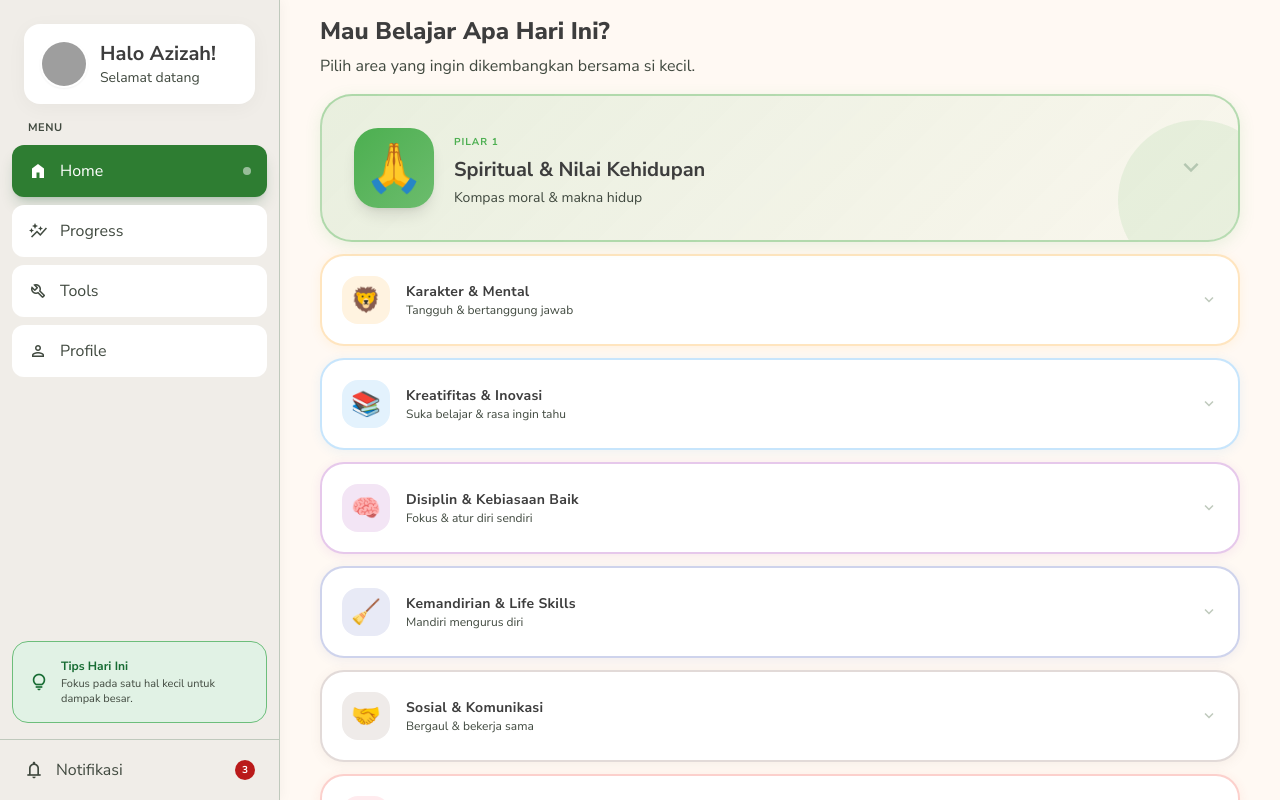
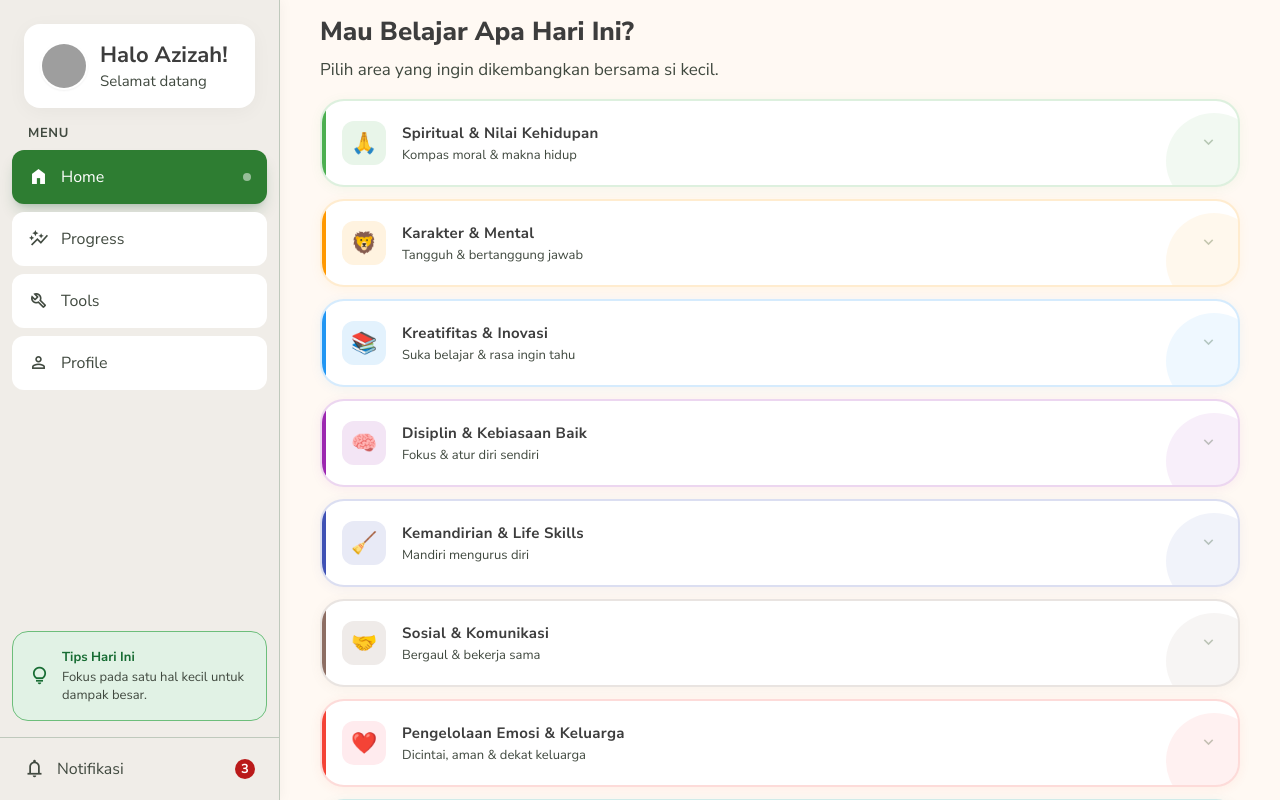
Before and after one commit to itoktoni/langkahkecil, a Vue app: page / in a window 1280 px wide. Shown: the top 800 px of the page. Built offline with nearby package versions, Linux system fonts and the light colour scheme; grey boxes are pictures that could not be loaded.

Commit message:
simplify

```diff
--- a/src/assets/main.css
+++ b/src/assets/main.css
@@ -2,11 +2,25 @@
 @tailwind components;
 @tailwind utilities;
 
-body {
-  font-family: 'Nunito Sans', sans-serif;
-  -webkit-tap-highlight-color: transparent;
-  background-color: #FFF9F3;
-  margin: 0;
+@layer base {
+  html {
+    font-size: 16px;
+    -webkit-text-size-adjust: 100%;
+  }
+  body {
+    font-family: 'Nunito Sans', sans-serif;
+    font-size: 1rem;
+    -webkit-tap-highlight-color: transparent;
+    background-color: #FFF9F3;
+    margin: 0;
+  }
+  .text-xs { font-size: 13px !important; line-height: 18px !important; }
+  .text-sm { font-size: 15px !important; line-height: 22px !important; }
+  .text-base { font-size: 17px !important; line-height: 26px !important; }
+  .text-lg { font-size: 19px !important; line-height: 28px !important; }
+  .text-xl { font-size: 21px !important; line-height: 30px !important; }
+  .text-2xl { font-size: 25px !important; line-height: 34px !important; }
+  .text-3xl { font-size: 31px !important; line-height: 38px !important; }
 }
 
 .material-symbols-outlined {
--- a/src/components/AktivitasPage.vue
+++ b/src/components/AktivitasPage.vue
@@ -25,7 +25,7 @@
             {{ aktivitasData[0].emoji }}
           </div>
           <div class="flex-1 min-w-0">
-            <span class="text-[10px] font-bold uppercase tracking-widest" :style="{ color: aktivitasData[0].color }">Populer</span>
+            <span class="text-xs font-bold uppercase tracking-widest" :style="{ color: aktivitasData[0].color }">Populer</span>
             <h3 class="font-headline-md text-headline-md text-text-main mt-1">{{ aktivitasData[0].title }}</h3>
             <p class="text-sm text-on-surface-variant mt-1 line-clamp-2">{{ aktivitasData[0].desc }}</p>
           </div>
@@ -50,7 +50,7 @@
             <span class="material-symbols-outlined text-outline-variant group-hover:text-primary transition-colors text-lg">chevron_right</span>
           </div>
           <h3 class="font-label-lg text-label-lg text-text-main mb-1">{{ item.title }}</h3>
-          <p class="text-[11px] leading-snug text-on-surface-variant line-clamp-2 mt-auto">{{ item.desc }}</p>
+          <p class="text-xs leading-snug text-on-surface-variant line-clamp-2 mt-auto">{{ item.desc }}</p>
         </div>
       </div>
     </div>
--- a/src/components/AppHeader.vue
+++ b/src/components/AppHeader.vue
@@ -41,7 +41,7 @@
               <span class="material-symbols-outlined text-primary text-xl">lightbulb</span>
               <div>
                 <p class="text-xs font-bold text-primary">Tips Hari Ini</p>
-                <p class="text-[11px] text-on-surface-variant leading-snug mt-0.5">Fokus pada satu hal kecil untuk dampak besar.</p>
+                <p class="text-xs text-on-surface-variant leading-snug mt-0.5">Fokus pada satu hal kecil untuk dampak besar.</p>
               </div>
             </div>
           </div>
@@ -49,7 +49,7 @@
             <div class="flex items-center gap-3 px-6 py-4">
               <span class="material-symbols-outlined text-on-surface-variant text-xl">notifications</span>
               <span class="font-label-lg text-on-surface-variant">Notifikasi</span>
-              <span class="ml-auto w-5 h-5 rounded-full bg-error text-on-error text-[10px] font-bold flex items-center justify-center">3</span>
+              <span class="ml-auto w-5 h-5 rounded-full bg-error text-on-error text-xs font-bold flex items-center justify-center">3</span>
             </div>
           </div>
         </div>
--- a/src/components/AppSidebar.vue
+++ b/src/components/AppSidebar.vue
@@ -15,7 +15,7 @@
     </div>
 
     <div class="px-4 mb-2">
-      <p class="text-[11px] font-bold text-on-surface-variant uppercase tracking-wider px-3">Menu</p>
+      <p class="text-xs font-bold text-on-surface-variant uppercase tracking-wider px-3">Menu</p>
     </div>
 
     <nav class="flex-1 px-3 space-y-2">
@@ -38,7 +38,7 @@
         <span class="material-symbols-outlined text-primary text-xl">lightbulb</span>
         <div>
           <p class="text-xs font-bold text-primary">Tips Hari Ini</p>
-          <p class="text-[11px] text-on-surface-variant leading-snug mt-0.5">Fokus pada satu hal kecil untuk dampak besar.</p>
+          <p class="text-xs text-on-surface-variant leading-snug mt-0.5">Fokus pada satu hal kecil untuk dampak besar.</p>
         </div>
       </div>
     </div>
@@ -47,7 +47,7 @@
       <div class="flex items-center gap-3 px-6 py-4">
         <span class="material-symbols-outlined text-on-surface-variant text-xl">notifications</span>
         <span class="font-label-lg text-on-surface-variant">Notifikasi</span>
-        <span class="ml-auto w-5 h-5 rounded-full bg-error text-on-error text-[10px] font-bold flex items-center justify-center">3</span>
+        <span class="ml-auto w-5 h-5 rounded-full bg-error text-on-error text-xs font-bold flex items-center justify-center">3</span>
       </div>
     </div>
   </aside>
--- a/src/components/PilarTab.vue
+++ b/src/components/PilarTab.vue
@@ -9,39 +9,21 @@
         <p class="font-body-md text-body-md text-on-surface-variant">Pilih area yang ingin dikembangkan bersama si kecil.</p>
       </section>
 
-      <template v-for="(pilar, index) in pilars" :key="pilar.key">
-        <div v-if="index === 0"
-          class="bento-card group relative overflow-hidden rounded-[32px] cursor-pointer transition-all hover:shadow-xl border-2 mb-3"
-          :style="{ background: `linear-gradient(135deg, ${pilar.color}20, ${pilar.color}08)`, borderColor: selectedPilar === pilar.key ? pilar.color : `${pilar.color}60`, boxShadow: selectedPilar === pilar.key ? `0 8px 32px ${pilar.color}40` : `0 4px 16px ${pilar.color}20` }"
+      <template v-for="pilar in pilars" :key="pilar.key">
+        <div
+          class="bento-card group relative bg-white rounded-[24px] soft-shadow overflow-hidden cursor-pointer transition-all hover:shadow-xl border-2 mb-3"
+          :style="{ borderColor: selectedPilar === pilar.key ? pilar.color : pilar.color + '30', boxShadow: selectedPilar === pilar.key ? `0 6px 24px ${pilar.color}40` : `0 2px 12px ${pilar.color}10` }"
           @click="togglePilar(pilar.key)">
-          <div class="flex items-center gap-5 p-6 md:p-8">
-            <div class="w-20 h-20 rounded-[24px] flex items-center justify-center text-5xl shrink-0 shadow-lg"
-              :style="{ background: `linear-gradient(135deg, ${pilar.color}, ${pilar.color}CC)` }">
-              {{ pilar.emoji }}
-            </div>
-            <div class="flex-1 min-w-0">
-              <span class="text-[10px] font-bold uppercase tracking-widest" :style="{ color: pilar.color }">Pilar 1</span>
-              <h3 class="font-headline-md text-headline-md text-text-main mt-1">{{ pilar.title }}</h3>
-              <p class="text-sm text-on-surface-variant mt-1">{{ pilar.subtitle }}</p>
-            </div>
-            <span class="material-symbols-outlined text-3xl text-outline-variant group-hover:text-primary transition-all shrink-0"
-              :class="{ 'rotate-180': selectedPilar === pilar.key }">expand_more</span>
-          </div>
-          <div class="absolute -bottom-10 -right-10 w-40 h-40 rounded-full opacity-10" :style="{ background: pilar.color }"></div>
-        </div>
-
-        <div v-else
-          class="bento-card group bg-white rounded-[24px] soft-shadow overflow-hidden cursor-pointer transition-all hover:shadow-xl border-2 mb-3"
-          :style="{ borderColor: selectedPilar === pilar.key ? pilar.color : pilar.color + '40', boxShadow: selectedPilar === pilar.key ? `0 6px 24px ${pilar.color}40` : `0 2px 12px ${pilar.color}15` }"
-          @click="togglePilar(pilar.key)">
-          <div class="flex items-center gap-4 p-4 md:p-5">
-            <div class="w-12 h-12 rounded-[16px] flex items-center justify-center text-2xl shrink-0"
-              :style="{ background: pilar.bg }">
+          <div class="absolute left-0 top-0 bottom-0 w-1 rounded-l-[24px]" :style="{ background: pilar.color }"></div>
+          <div class="absolute -bottom-6 -right-6 w-24 h-24 rounded-full opacity-[0.07]" :style="{ background: pilar.color }"></div>
+          <div class="flex items-center gap-4 p-4 md:p-5 pl-5">
+            <div class="w-11 h-11 rounded-xl flex items-center justify-center text-xl shrink-0"
+              :style="{ background: pilar.bg, color: pilar.color }">
               {{ pilar.emoji }}
             </div>
             <div class="flex-1 min-w-0">
               <h3 class="font-label-lg text-label-lg text-text-main">{{ pilar.title }}</h3>
-              <p class="text-xs text-on-surface-variant">{{ pilar.subtitle }}</p>
+              <p class="text-xs text-on-surface-variant mt-0.5">{{ pilar.subtitle }}</p>
             </div>
             <span class="material-symbols-outlined text-outline-variant group-hover:text-primary transition-colors text-lg shrink-0"
               :class="{ 'rotate-180': selectedPilar === pilar.key }">expand_more</span>
--- a/src/components/PoinTab.vue
+++ b/src/components/PoinTab.vue
@@ -16,7 +16,7 @@
       <div class="mt-8 flex gap-3">
         <div class="flex flex-col items-center">
           <div class="w-14 h-14 rounded-full border-4 border-growth-green flex items-center justify-center text-growth-green font-bold text-lg">120</div>
-          <span class="text-[10px] font-bold text-on-surface-variant mt-1 uppercase tracking-wider">Total Poin</span>
+          <span class="text-xs font-bold text-on-surface-variant mt-1 uppercase tracking-wider">Total Poin</span>
         </div>
       </div>
     </div>
--- a/src/components/ProfileTab.vue
+++ b/src/components/ProfileTab.vue
@@ -120,7 +120,7 @@
             <p class="text-2xl mb-1">{{ plan.emoji }}</p>
             <p class="text-sm font-bold" :class="selectedPlan === plan.id ? 'text-[#2E7D32]' : 'text-on-surface-variant'">{{ plan.label }}</p>
             <p class="text-xs text-on-surface-variant mt-0.5">{{ plan.price }}</p>
-            <p class="text-[10px] text-on-surface-variant mt-1">{{ plan.desc }}</p>
+            <p class="text-xs text-on-surface-variant mt-1">{{ plan.desc }}</p>
           </div>
         </div>
 
--- a/src/components/RoleplayReader.vue
+++ b/src/components/RoleplayReader.vue
@@ -50,7 +50,7 @@
                   {{ getRoleEmoji(d.role) }}
                 </div>
                 <div class="max-w-[75%]">
-                  <span class="text-[10px] font-bold mb-1 block"
+                  <span class="text-xs font-bold mb-1 block"
                     :class="isRightRole(d.role) ? 'text-right' : ''"
                     :style="{ color: getRoleColor(d.role).text }">
                     {{ d.role }}
--- a/src/components/ToolsTab.vue
+++ b/src/components/ToolsTab.vue
@@ -56,14 +56,14 @@
         <div v-for="(items, cat) in historyByCategory" :key="cat">
           <div class="flex items-center gap-2 mb-2">
             <h4 class="text-xs font-bold text-on-surface-variant uppercase tracking-wider">{{ cat }}</h4>
-            <span class="text-[10px] font-bold text-on-surface-variant bg-surface-container-low px-1.5 py-0.5 rounded-full">{{ items.length }}</span>
+            <span class="text-xs font-bold text-on-surface-variant bg-surface-container-low px-1.5 py-0.5 rounded-full">{{ items.length }}</span>
           </div>
           <div class="space-y-2">
             <div v-for="h in items" :key="h.id"
               class="bg-white rounded-2xl p-4 soft-shadow flex items-center gap-3">
               <div class="flex-1 min-w-0">
                 <p class="text-sm font-medium text-text-main">{{ h.title }}</p>
-                <p class="text-[11px] text-on-surface-variant">Dimulai {{ h.startDate }} · Selesai {{ h.completedDate }}</p>
+                <p class="text-xs text-on-surface-variant">Dimulai {{ h.startDate }} · Selesai {{ h.completedDate }}</p>
               </div>
               <span class="material-symbols-outlined text-green-600 text-xl">check_circle</span>
             </div>
--- a/tailwind.config.js
+++ b/tailwind.config.js
@@ -88,13 +88,20 @@ export default {
         "headline-lg-mobile": ["Nunito Sans"]
       },
       fontSize: {
-        "headline-md": ["20px", { lineHeight: "28px", fontWeight: "700" }],
-        "label-sm": ["12px", { lineHeight: "16px", fontWeight: "600" }],
-        "headline-lg": ["30px", { lineHeight: "38px", fontWeight: "800" }],
-        "body-md": ["16px", { lineHeight: "24px", fontWeight: "400" }],
-        "body-lg": ["18px", { lineHeight: "26px", fontWeight: "400" }],
-        "label-lg": ["14px", { lineHeight: "20px", letterSpacing: "0.02em", fontWeight: "700" }],
-        "headline-lg-mobile": ["24px", { lineHeight: "32px", fontWeight: "800" }]
+        "xs": ["13px", { lineHeight: "18px" }],
+        "sm": ["15px", { lineHeight: "22px" }],
+        "base": ["17px", { lineHeight: "26px" }],
+        "lg": ["19px", { lineHeight: "28px" }],
+        "xl": ["21px", { lineHeight: "30px" }],
+        "2xl": ["25px", { lineHeight: "34px" }],
+        "3xl": ["31px", { lineHeight: "38px" }],
+        "headline-md": ["22px", { lineHeight: "30px", fontWeight: "700" }],
+        "label-sm": ["13px", { lineHeight: "18px", fontWeight: "600" }],
+        "headline-lg": ["32px", { lineHeight: "40px", fontWeight: "800" }],
+        "body-md": ["17px", { lineHeight: "26px", fontWeight: "400" }],
+        "body-lg": ["19px", { lineHeight: "28px", fontWeight: "400" }],
+        "label-lg": ["15px", { lineHeight: "22px", letterSpacing: "0.02em", fontWeight: "700" }],
+        "headline-lg-mobile": ["26px", { lineHeight: "34px", fontWeight: "800" }]
       }
     },
   },
```
Also changed, not shown: src/components/ProgressTab.vue (+4 -4 lines), 1 other file (tests, documents, lock files or other folders).
